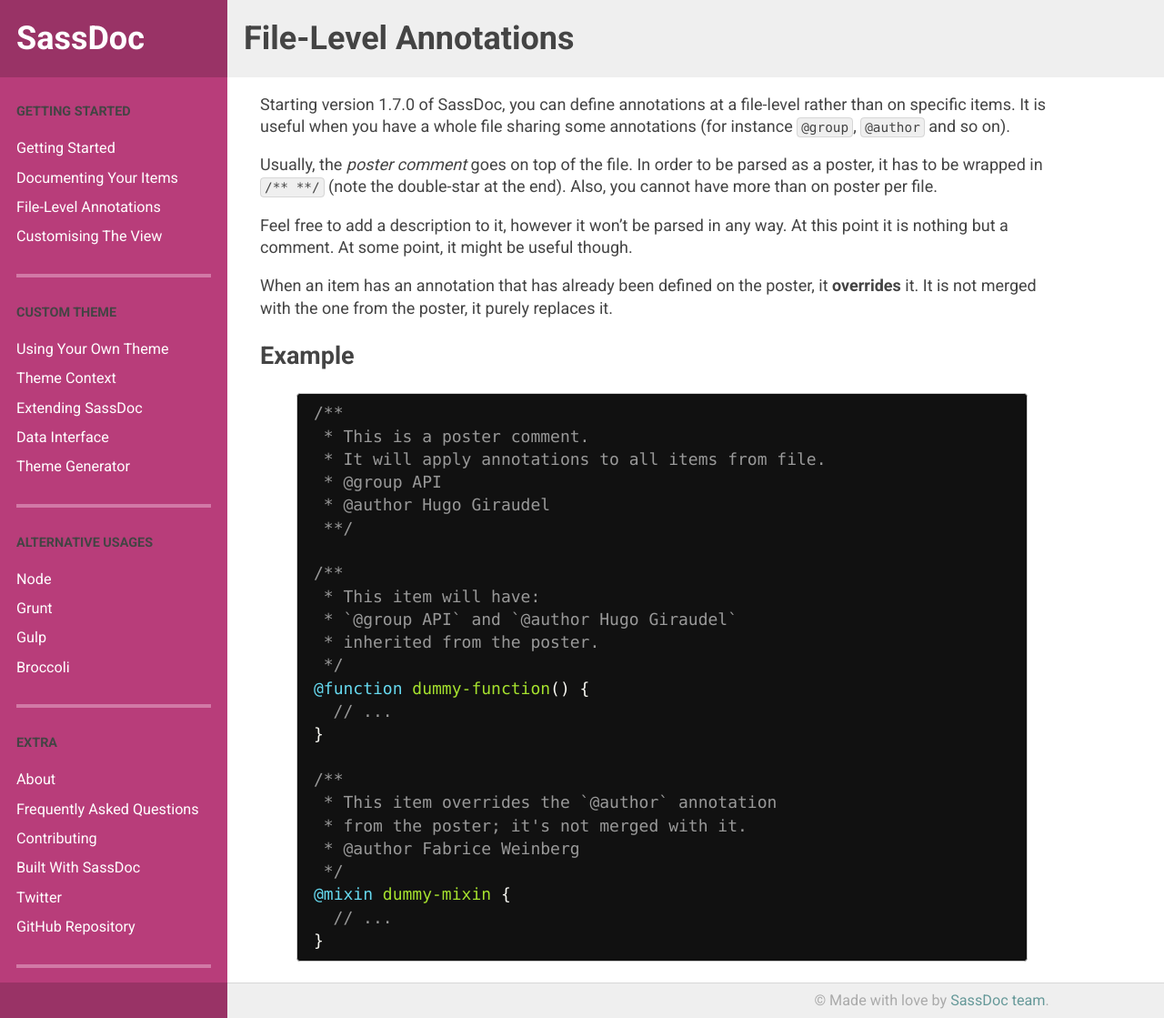
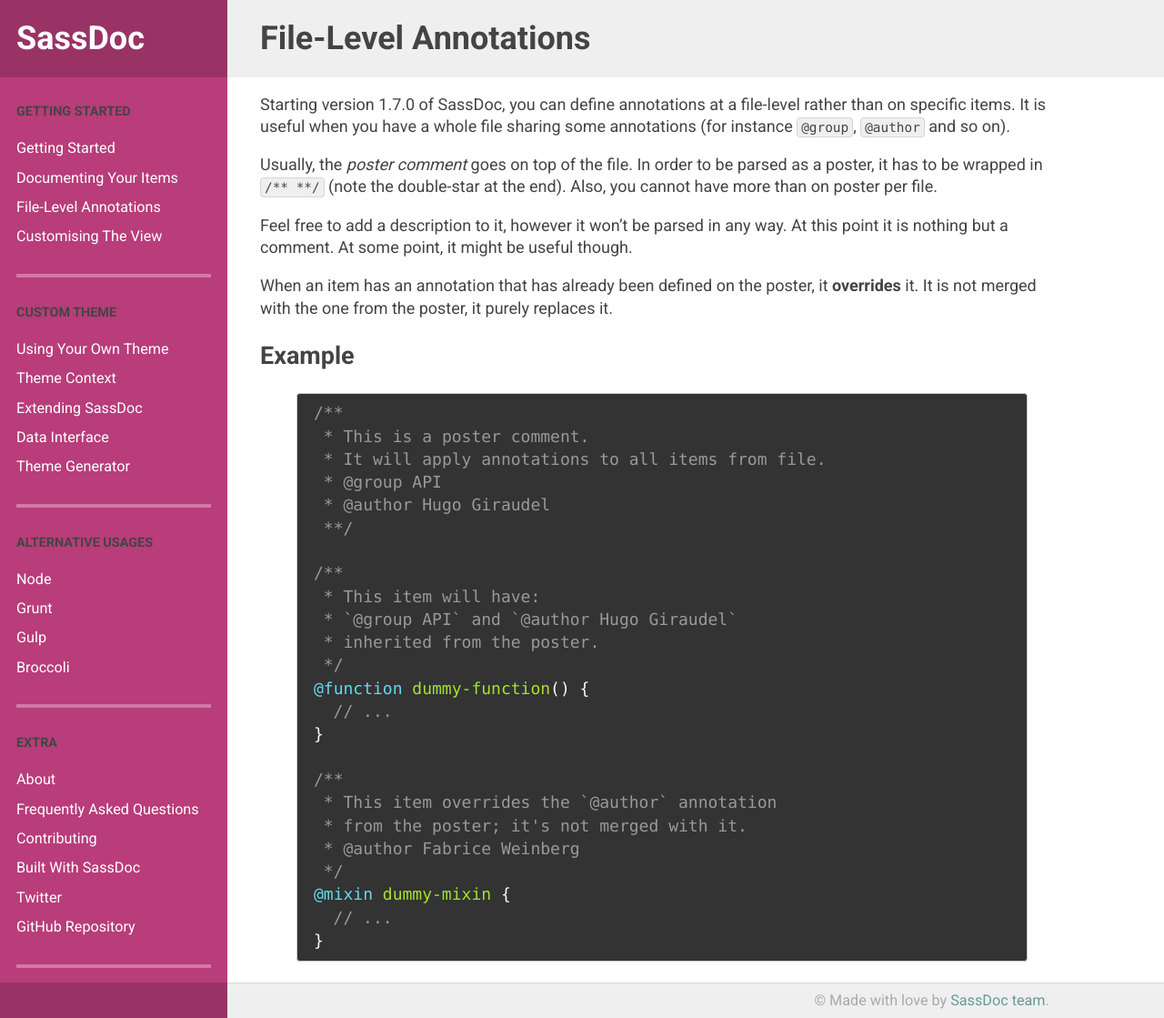
Before and after one commit to SassDoc/sassdoc.github.io, a Jekyll site: the page built from file-level-annotations/index.md, in a window 1280 px wide. Shown: the whole page at 91% size. Built offline with Jekyll 4.4.1, drawn with Linux system fonts in a browser that asks for light colours.

Commit message:
Improving things here and there

```diff
--- a/_sass/partials/_header.scss
+++ b/_sass/partials/_header.scss
@@ -41,6 +41,9 @@
   color: $black;
 
   @include respond-to("large") {
-    padding-left: $sidebar-width + 18px;
+    padding-left: $sidebar-width + 36px;
+    overflow: hidden;
+    text-overflow: ellipsis;
+    white-space: nowrap;
   }
 }
--- a/_sass/vendor/_pygments.scss
+++ b/_sass/vendor/_pygments.scss
@@ -1,5 +1,5 @@
 .highlight {
-    background: #111;
+    background: #333;
     padding: .5em 1em;
     margin-bottom: 1em;
     font-family: Monaco, 'Courier New', 'DejaVu Sans Mono', 'Bitstream Vera Sans Mono', monospace;
```
